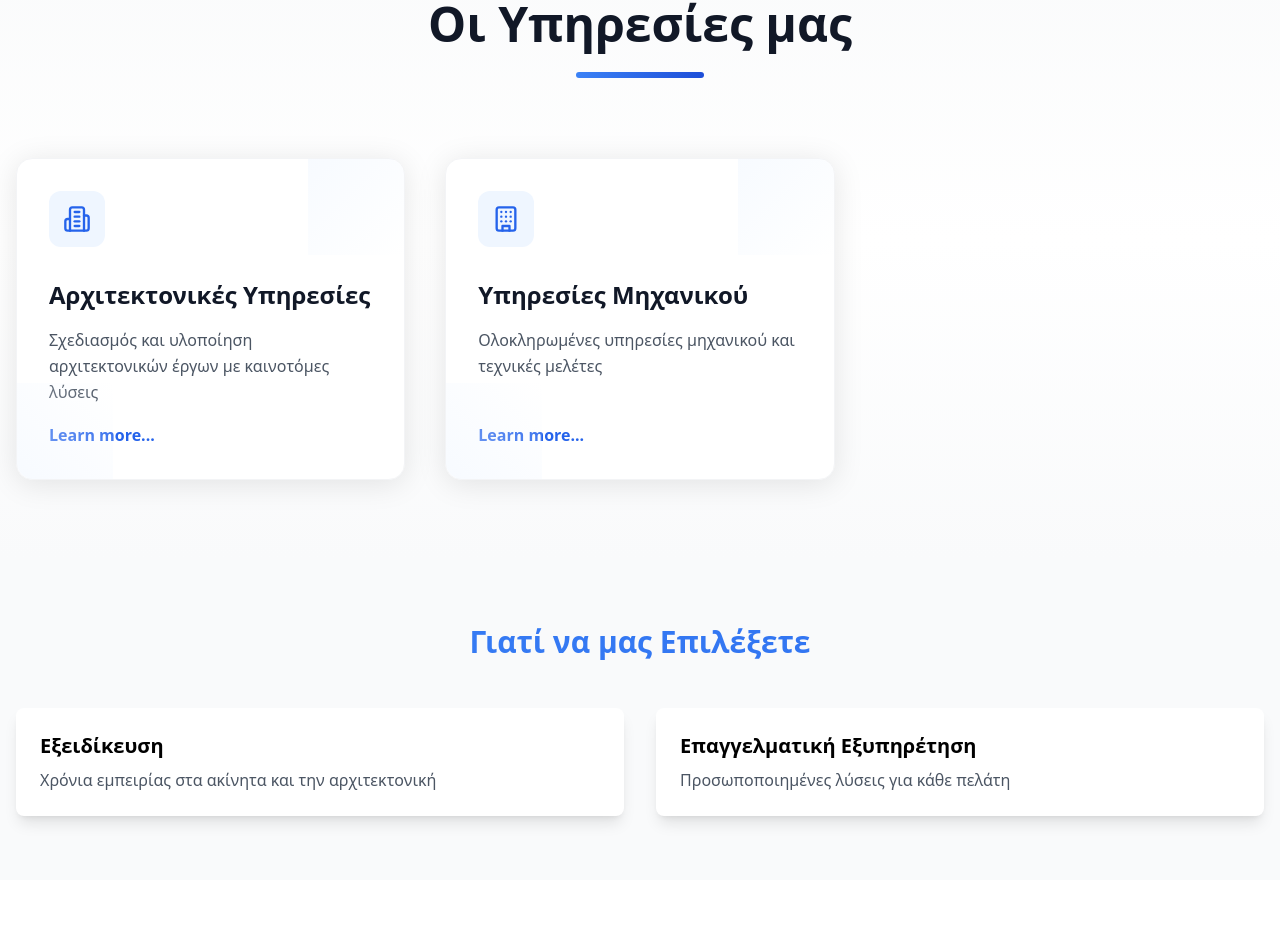
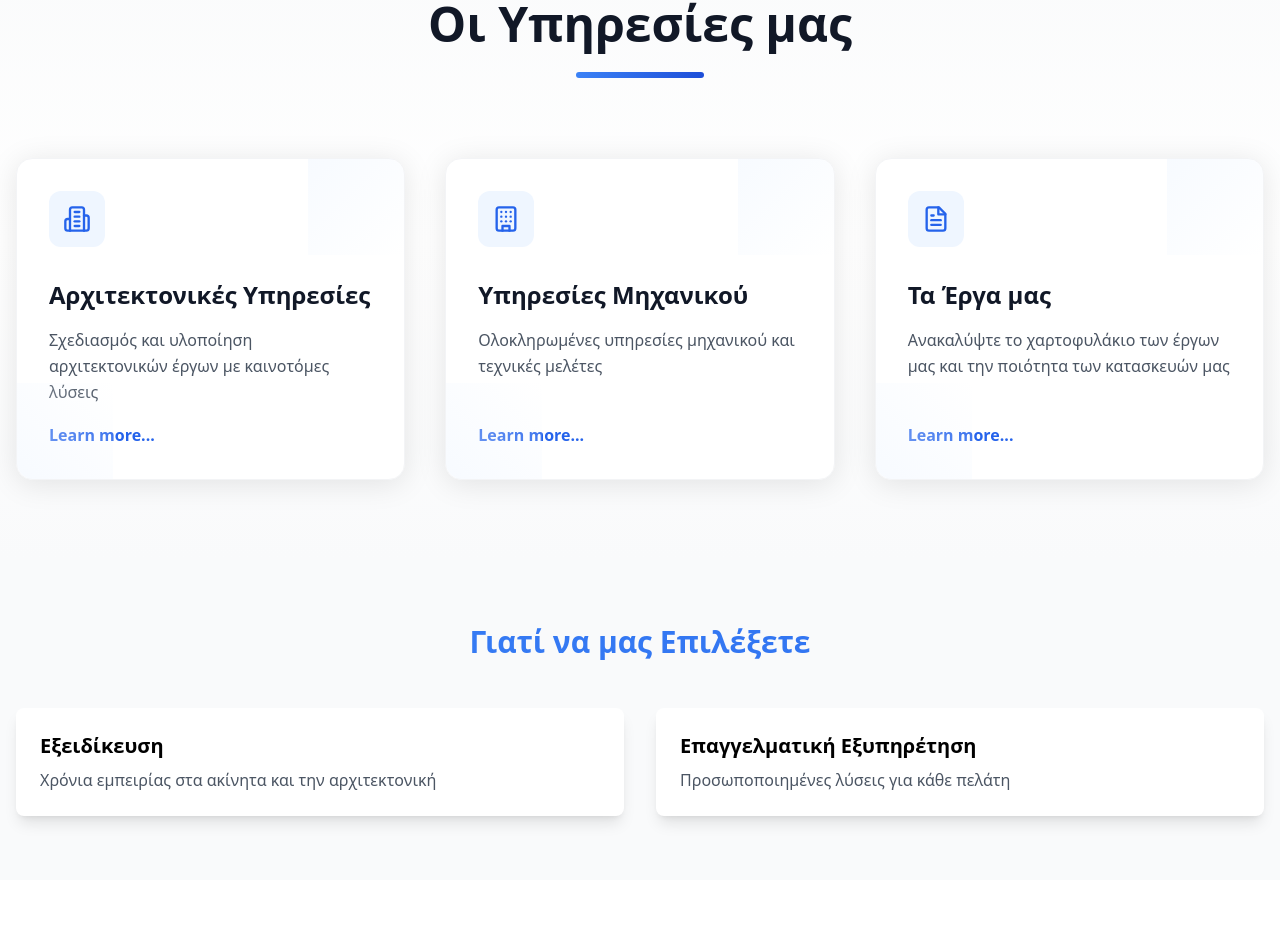
Before and after one commit to sio2000/buildingproject, a React (Vite) app: page / in a window 1280 px wide. Shown: the part 1660-2606 px from the top of the page. Built offline with nearby package versions, Linux system fonts and the light colour scheme.

Commit message:
Initial commit

```diff
--- a/src/pages/Home.tsx
+++ b/src/pages/Home.tsx
@@ -1,5 +1,5 @@
 import { Link } from 'react-router-dom';
-import { Building2, Calculator, Building, Ruler } from 'lucide-react';
+import { Building2, Calculator, Building, Ruler, FileText } from 'lucide-react';
 import { motion, useScroll, AnimatePresence } from 'framer-motion';
 import { useTranslation } from '../hooks/useTranslation';
 import { useState } from 'react';
@@ -10,7 +10,7 @@ interface FeatureItem {
 }
 
 const Home = () => {
-  const { t } = useTranslation();
+  const { t, language } = useTranslation();
   const [isHovered, setIsHovered] = useState(false);
 
   const services = [
@@ -25,6 +25,12 @@ const Home = () => {
       title: t('home.services.engineering.title'),
       description: t('home.services.engineering.description'),
       link: '/engineering-services'
+    },
+    {
+      icon: FileText,
+      title: t('home.services.projects.title'),
+      description: t('home.services.projects.description'),
+      link: '/projects'
     }
   ];
 
--- a/src/translations/translations.ts
+++ b/src/translations/translations.ts
@@ -39,6 +39,10 @@ export const translations = {
         engineering: {
           title: 'Υπηρεσίες Μηχανικού',
           description: 'Ολοκληρωμένες υπηρεσίες μηχανικού και τεχνικές μελέτες'
+        },
+        projects: {
+          title: 'Τα Έργα μας',
+          description: 'Ανακαλύψτε το χαρτοφυλάκιο των έργων μας και την ποιότητα των κατασκευών μας'
         },
         learnMore: 'Μάθετε περισσότερα'
       },
@@ -467,6 +471,10 @@ export const translations = {
           title: 'Engineering Services',
           description: 'Comprehensive engineering services and technical studies'
         },
+        projects: {
+          title: 'Our Projects',
+          description: 'Discover our project portfolio and the quality of our constructions'
+        },
         learnMore: 'Learn more'
       },
       constructionServices: {
```
